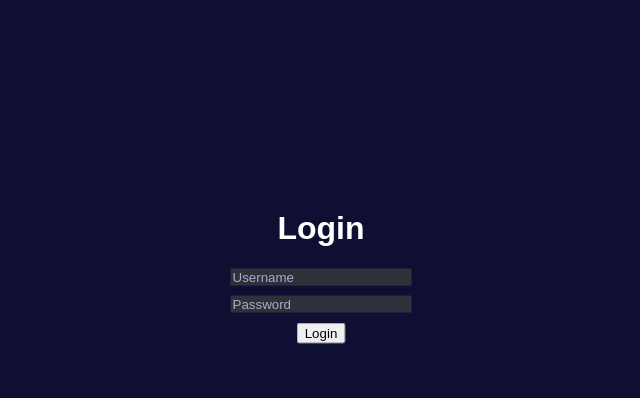
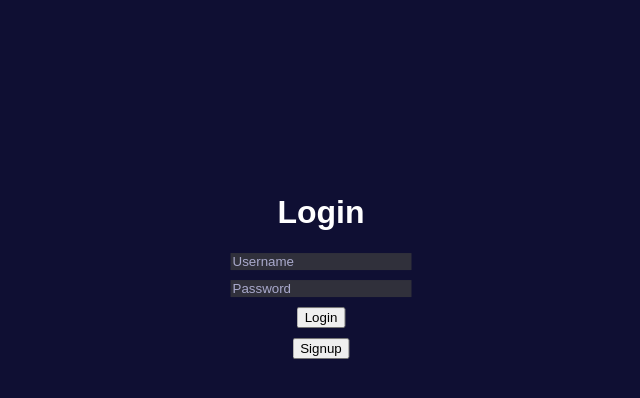
Before and after one commit to AnCieply/p33-budget-dashboard, a Flask app: page /login in a window 1280 px wide. Shown: the part 134-532 px from the top of the page, without its empty margins (319-959 px from the left). Run offline with Flask 3, Linux system fonts and the light colour scheme.

Commit message:
Added button to take user to signup from login page

```diff
--- a/controllers/login_controller.py
+++ b/controllers/login_controller.py
@@ -6,6 +6,9 @@ from models.login_model import authenticate_user
 @app.route("/login", methods=["POST", "GET"])
 def login_page():
     if request.method == "POST":
+        if "signup_button" in request.form:
+            return redirect("/accountcreation")
+
         # User input from view
         username = request.form["Username"]
         password = request.form["Password"]
--- a/templates/login.html
+++ b/templates/login.html
@@ -11,7 +11,8 @@
         <div class="logininputs">
             <input type="text" id="Username" name="Username" placeholder="Username">
             <input type="text" id="Password" name="Password" placeholder="Password">
-            <input type="submit" value="Login">
+            <input type="submit" name="login_button" value="Login">
+            <input type="submit" name="signup_button" value="Signup">
             {% if pass_correct == "False" %}
             <p>Incorrect password. Please try again.</p>
             {% endif %}
```
